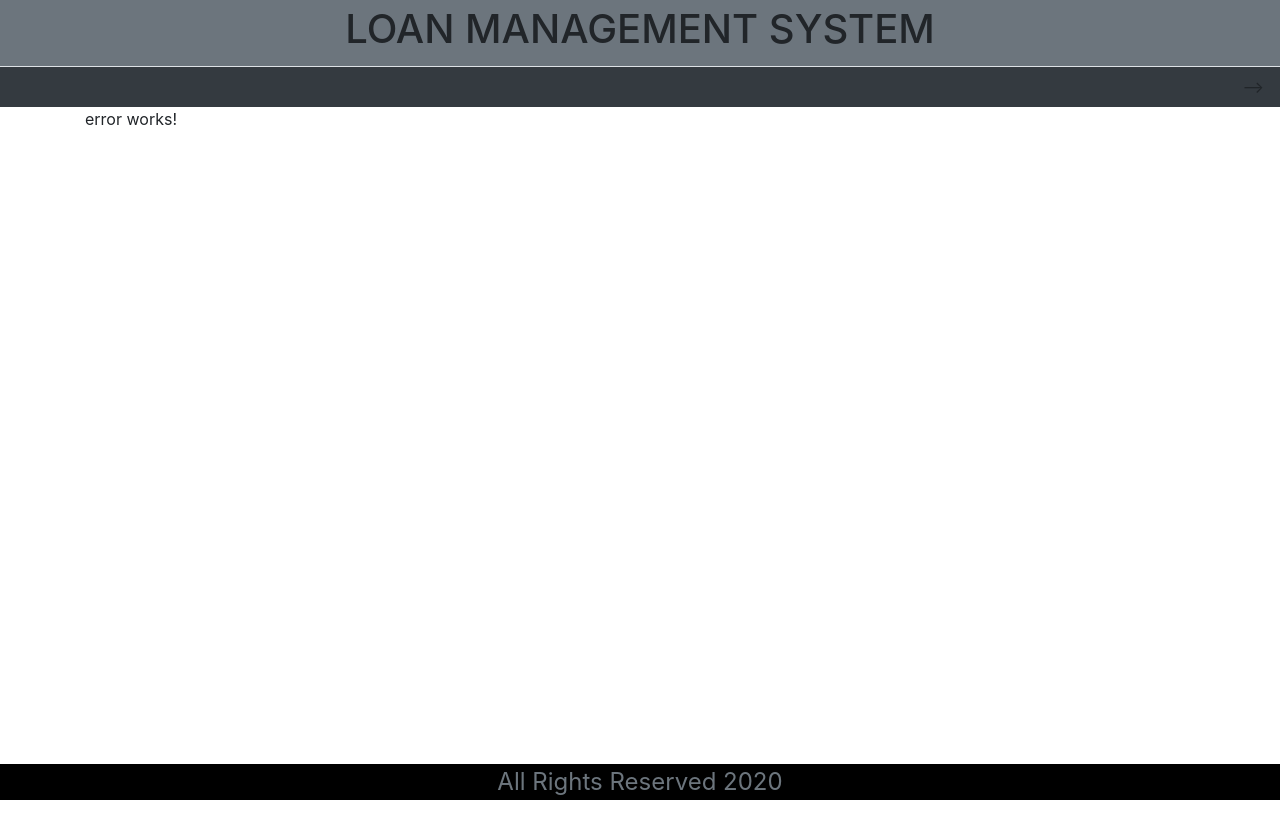
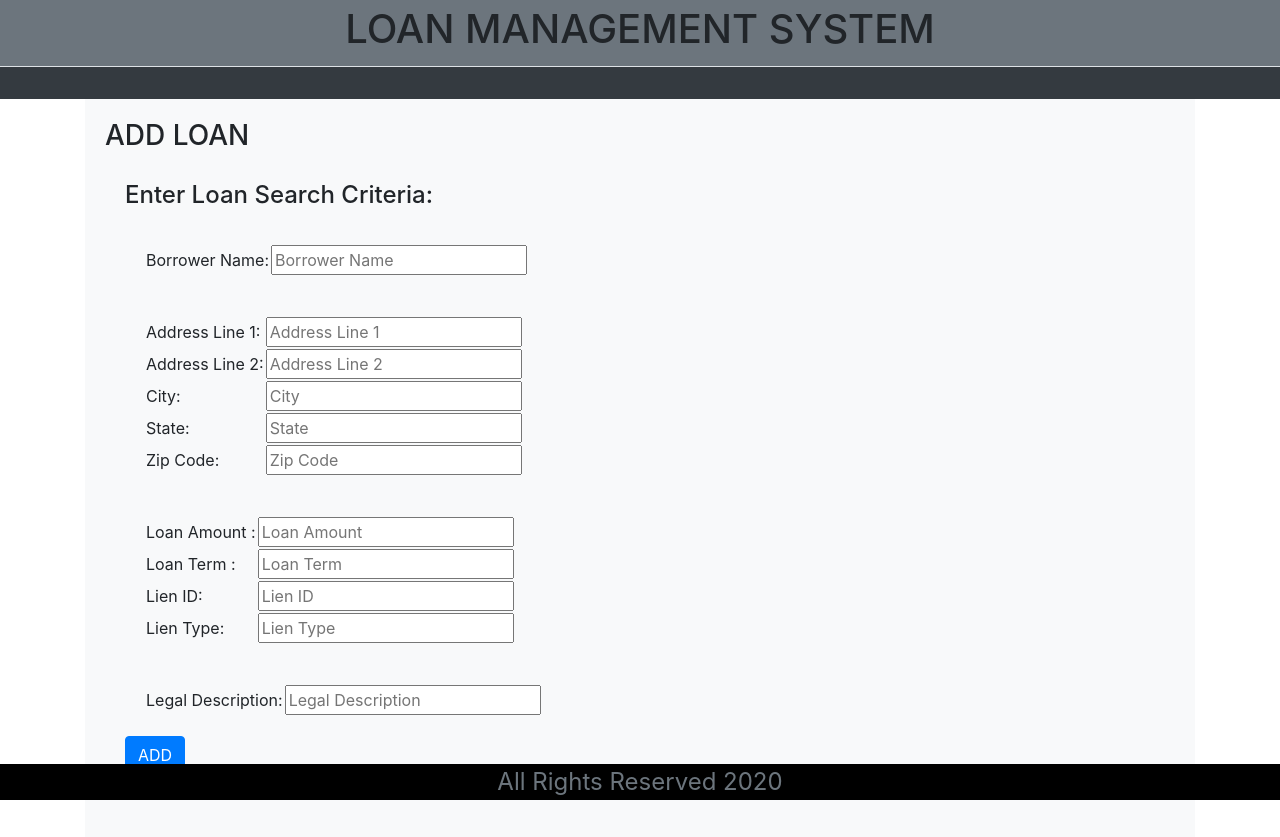
Before and after one commit to Sachin-Kumar346a39/user-service, an Angular app in the folder loan-management-frontend/: page /addloan in a window 1280 px wide. Before the commit the page ends 800 px from the top, so only its background shows below. Built offline with nearby package versions, Linux system fonts and the light colour scheme.

Commit message:
#173506192- Create Add Loan Screen

```diff
--- /dev/null
+++ b/loan-management-frontend/src/app/add-loan/add-loan.component.html
@@ -0,0 +1,68 @@
+<div class="card-body bg-light">
+    <h3>ADD LOAN</h3>
+    <div class="container card-body card-container card-small highlight-card bg-light">
+
+        <h4>Enter Loan Search Criteria:</h4>
+        <div class="form-group col-form-label">
+            <table>
+                <div class="container card-body card-container card-small highlight-card bg-light">
+                <tr>
+                    <td>Borrower Name:</td>
+                    <td><input [(ngModel)]="loanInfoModel.borrowerName" type="text" placeholder="Borrower Name"></td>
+                </tr>
+                </div>
+                <div class="container card-body card-container card-small highlight-card bg-light">
+                <tr>
+                    <td>Address Line 1:</td>
+                    <td><input [(ngModel)]="loanInfoModel.addressLine1" type="text" placeholder="Address Line 1"></td>
+                </tr>
+                <tr>
+                    <td>Address Line 2:</td>
+                    <td><input [(ngModel)]="loanInfoModel.addressLine2" type="text" placeholder="Address Line 2"></td>
+                </tr>
+                <tr>
+                    <td>City:</td>
+                    <td><input [(ngModel)]="loanInfoModel.city" type="text" placeholder="City"></td>
+                </tr>
+                <tr>
+                    <td>State:</td>
+                    <td><input [(ngModel)]="loanInfoModel.state" type="text" placeholder="State"></td>
+                </tr>
+                <tr>
+                    <td>Zip Code:</td>
+                    <td><input [(ngModel)]="loanInfoModel.zipCode" type="text" placeholder="Zip Code"></td>
+                </tr>
+                </div>
+                <div class="container card-body card-container card-small highlight-card bg-light">
+                <tr>
+                    <td>Loan Amount :</td>
+
+                    <td><input [(ngModel)]="loanInfoModel.loanAmount" type="text" placeholder="Loan Amount"></td>
+                </tr>
+                <tr>
+                    <td>Loan Term :</td>
+
+                    <td><input [(ngModel)]="loanInfoModel.loanTerm" type="text" placeholder="Loan Term"></td>
+                </tr>
+                <tr>
+                    <td>Lien ID:</td>
+
+                    <td><input [(ngModel)]="loanInfoModel.lienID" type="text" placeholder="Lien ID"></td>
+                </tr>
+                <tr>
+                    <td>Lien Type:</td>
+
+                    <td><input [(ngModel)]="loanInfoModel.lienType" type="text" placeholder="Lien Type"></td>
+                </tr>
+                </div>
+                <div class="container card-body card-container card-small highlight-card bg-light">
+                    <tr>
+                        <td>Legal Description:</td>
+
+                        <td><input [(ngModel)]="loanInfoModel.legalDescription" type="text" placeholder="Legal Description"></td>
+                    </tr>
+                </div>
+            </table>
+            <button class="btn btn-primary">ADD</button>
+        </div>
+</div>
--- /dev/null
+++ b/loan-management-frontend/src/app/add-loan/add-loan.component.ts
@@ -0,0 +1,23 @@
+import { Component, OnInit, Injectable } from '@angular/core';
+import { LoanInfo } from '../loan-info.model';
+
+
+@Component({
+  selector: 'app-add-loan',
+  templateUrl: './add-loan.component.html',
+  styleUrls: ['./add-loan.component.css']
+})
+
+@Injectable()
+export class AddLoanComponent implements OnInit{
+
+  loanInfoModel: LoanInfo=new LoanInfo();
+  constructor(private loanInfo: LoanInfo) { }
+
+  ngOnInit():void{}
+  submitted = false;
+
+  onSubmit() { this.submitted = true; }
+
+
+}
--- a/loan-management-frontend/src/app/app-routing.module.ts
+++ b/loan-management-frontend/src/app/app-routing.module.ts
@@ -5,12 +5,14 @@ import { ViewLoanComponent } from './view-loan/view-loan.component';
 import { ErrorComponent } from './error/error.component';
 import { LogoutComponent } from './logout/logout.component';
 import { RouteGuardService } from './services/route-guard.service';
+import { AddLoanComponent } from './add-loan/add-loan.component';
 
 
 const routes: Routes = [
   {path:'',component:LoginComponent},
   {path:'login',component:LoginComponent},
   {path:'viewloan',component:ViewLoanComponent,canActivate:[RouteGuardService]},
+  {path:'addloan',component:AddLoanComponent},
   {path:'logout',component:LogoutComponent,canActivate:[RouteGuardService]},
   {path:'**',component:ErrorComponent}
 ];
--- /dev/null
+++ b/loan-management-frontend/src/app/loan-info.model.ts
@@ -0,0 +1,27 @@
+export class LoanInfo {
+    borrowerName:string;
+    addressLine1:string;
+    addressLine2:  string;
+    city :string;
+    state: string;
+    zipCode: string;
+    loanAmount: string;
+    loanTerm: string;
+    lienID: string;
+    lienType: string;
+    legalDescription: string;
+
+    constructor(){
+        this.borrowerName = ''
+        this.addressLine1 = ''
+        this.addressLine2 = ''
+        this.city  = ''
+        this.state = ''
+        this.zipCode = ''
+        this.loanAmount = ''
+        this.loanTerm = ''
+        this.lienID = ''
+        this.lienType = ''
+        this.legalDescription = ''
+    }
+}
--- a/loan-management-frontend/src/app/menu/menu.component.html
+++ b/loan-management-frontend/src/app/menu/menu.component.html
@@ -8,7 +8,7 @@
             <li><a *ngIf="validateUserService.isUserLoggedIn()" routerLink="addloan" class="nav-link">ADD LOAN</a> </li>
         </ul>
         <ul class="navbar-nav navbar-collapse justify-content-end">
-            <li><a *ngIf="!validateUserService.isUserLoggedIn()" routerLink="login" class="nav-link"> </a></li>-->
+            <li><a *ngIf="!validateUserService.isUserLoggedIn()" routerLink="login" class="nav-link"> </a></li>
             <li><a *ngIf="validateUserService.isUserLoggedIn()" routerLink="logout" class="nav-link">Logout</a></li>
         </ul>
     </nav>
```
Also changed, not shown: loan-management-frontend/src/app/app.module.ts (+5 -2 lines), loan-management-frontend/src/app/add-loan/add-loan.component.css (added), 2 other files (tests, documents, lock files or other folders).
